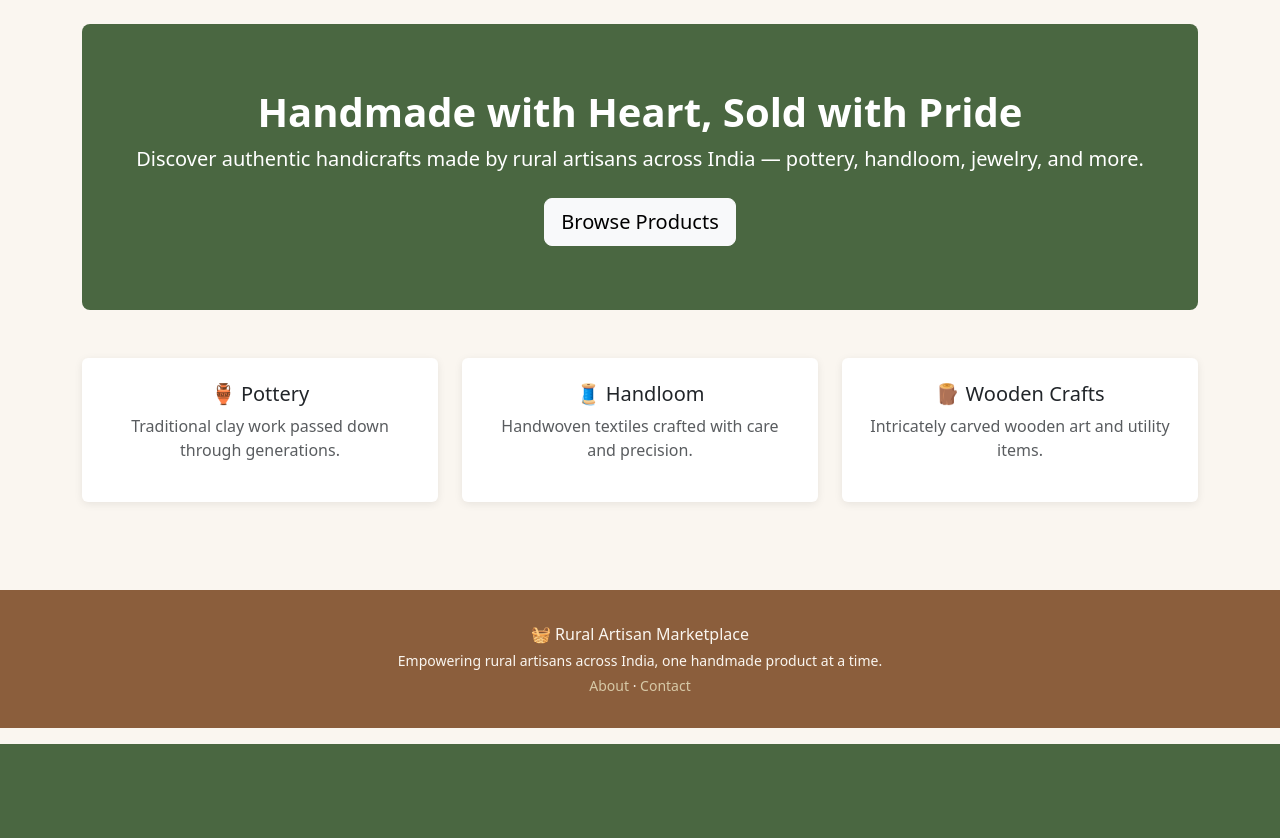
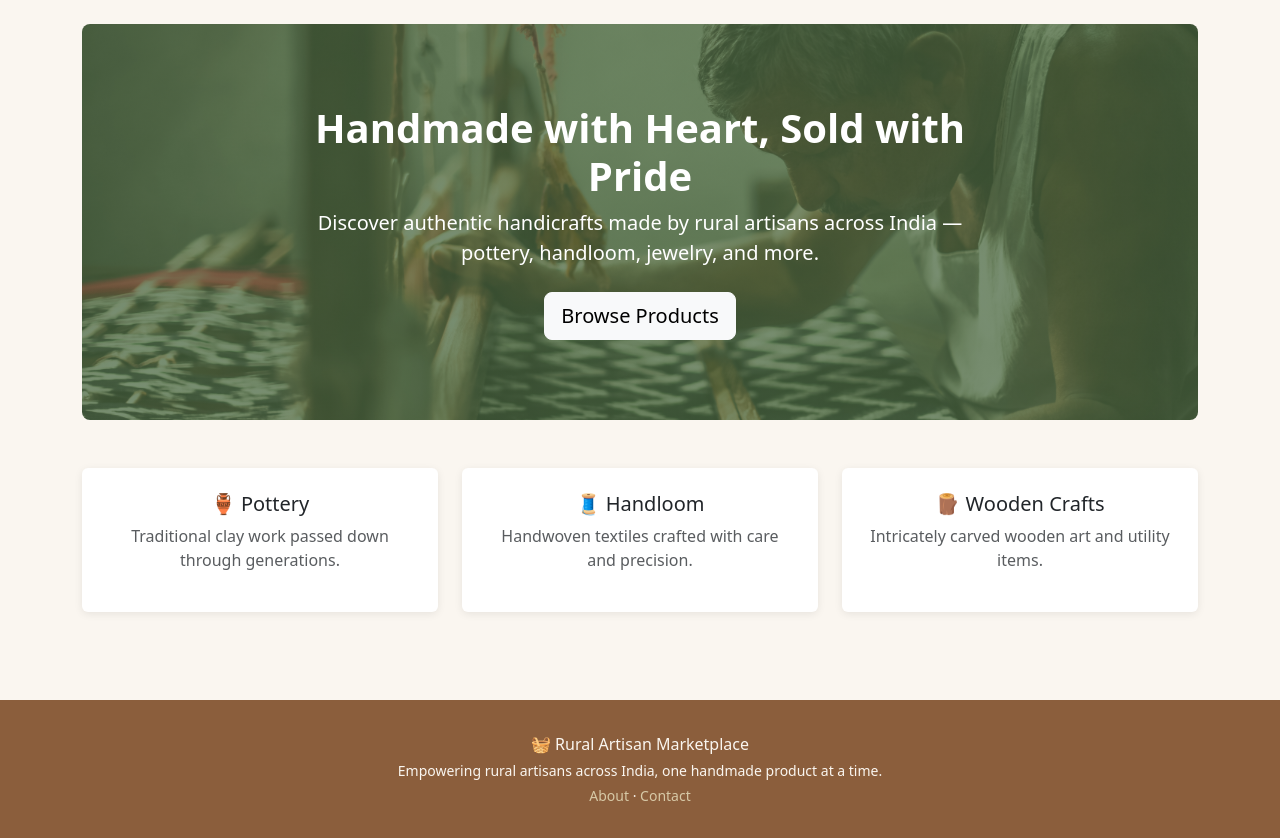
Before and after one commit to Tanwi20024/rural-artisan-marketplace, a Flask app: page / in a window 1280 px wide. Shown: the part 56-894 px from the top of the page. Before the commit the page ends 800 px from the top, so only its background shows below. Run offline with Flask 3, Linux system fonts and the light colour scheme.

Commit message:
Step 10: Polish - error pages, hero image, clickable categories, README

```diff
--- a/app.py
+++ b/app.py
@@ -22,7 +22,7 @@ def create_app():
 
     @login_manager.user_loader
     def load_user(user_id):
-        return User.query.get(int(user_id))
+        return db.session.get(User, int(user_id))
 
     # Register blueprints
     # Register blueprints
@@ -49,6 +49,19 @@ def create_app():
     def contact():
         return render_template('contact.html')
 
+    @app.errorhandler(404)
+    def page_not_found(e):
+        return render_template('errors/404.html'), 404
+
+    @app.errorhandler(403)
+    def forbidden(e):
+        return render_template('errors/403.html'), 403
+
+    @app.errorhandler(500)
+    def internal_error(e):
+        db.session.rollback()
+        return render_template('errors/500.html'), 500
+
     return app
 
 
--- a/blueprints/products/routes.py
+++ b/blueprints/products/routes.py
@@ -103,12 +103,16 @@ def edit_product(product_id):
 @products_bp.route('/artisan/products/delete/<int:product_id>', methods=['POST'])
 @login_required
 def delete_product(product_id):
-    """Artisan deletes their own product."""
+    """Artisan deletes their own product, unless it has existing orders."""
     product = Product.query.get_or_404(product_id)
 
     if product.artisan_id != current_user.id:
         abort(403)
 
+    if product.order_items:
+        flash('This product cannot be deleted because it has existing orders. Consider marking it out of stock instead.', 'warning')
+        return redirect(url_for('products.product_detail', product_id=product.id))
+
     db.session.delete(product)
     db.session.commit()
     flash('Product deleted.', 'info')
--- a/static/css/style.css
+++ b/static/css/style.css
@@ -10,6 +10,9 @@ body {
     color: var(--color-text);
 }
 
+
+/* Navbar */
+
 .navbar-custom {
     background-color: var(--color-primary);
 }
@@ -17,22 +20,32 @@ body {
 .navbar-custom .navbar-brand,
 .navbar-custom .nav-link {
     color: #FAF6F0 !important;
+    transition: color 0.2s ease;
 }
 
 .navbar-custom .nav-link:hover {
     color: #D7C9A7 !important;
 }
 
+
+/* Buttons */
+
 .btn-accent {
     background-color: var(--color-accent);
     color: white;
     border: none;
+    transition: all 0.25s ease;
 }
 
 .btn-accent:hover {
     background-color: #3a5233;
     color: white;
+    transform: translateY(-2px);
+    box-shadow: 0 4px 12px rgba(74, 103, 65, 0.3);
 }
+
+
+/* Footer */
 
 .footer-custom {
     background-color: var(--color-primary);
@@ -44,6 +57,7 @@ body {
 .footer-custom a {
     color: #D7C9A7;
     text-decoration: none;
+    transition: color 0.2s ease;
 }
 
 .footer-custom a:hover {
@@ -51,14 +65,88 @@ body {
     text-decoration: underline;
 }
 
+
+/* Hero section with background image */
+
 .hero-section {
-    background-color: var(--color-accent);
+    background-image: linear-gradient(rgba(74, 103, 65, 0.75), rgba(74, 103, 65, 0.75)), url('/static/images/hero-bg.jpg');
+    background-size: cover;
+    background-position: center;
     color: white;
-    padding: 4rem 1rem;
+    padding: 5rem 1.5rem;
     border-radius: 0.5rem;
+    margin-bottom: 2rem;
 }
+
+.hero-overlay {
+    max-width: 700px;
+    margin: 0 auto;
+}
+
+
+/* Cards — smooth hover lift */
 
 .card {
     border: none;
     box-shadow: 0 2px 8px rgba(0, 0, 0, 0.08);
+    transition: transform 0.25s ease, box-shadow 0.25s ease;
 }
+
+.card:hover {
+    transform: translateY(-5px);
+    box-shadow: 0 8px 20px rgba(0, 0, 0, 0.12);
+}
+
+.category-card {
+    cursor: pointer;
+}
+
+.category-card:hover {
+    border: 1px solid var(--color-accent);
+}
+
+
+/* Product image zoom on hover */
+
+.card-img-top {
+    transition: transform 0.3s ease;
+    overflow: hidden;
+}
+
+.card:hover .card-img-top {
+    transform: scale(1.05);
+}
+
+
+/* Smooth page transitions */
+
+main {
+    animation: fadeIn 0.4s ease-in;
+}
+
+@keyframes fadeIn {
+    from {
+        opacity: 0;
+        transform: translateY(8px);
+    }
+    to {
+        opacity: 1;
+        transform: translateY(0);
+    }
+}
+
+
+/* Alerts */
+
+.alert {
+    border-radius: 0.5rem;
+}
+
+
+/* Form focus states */
+
+.form-control:focus,
+.form-select:focus {
+    border-color: var(--color-accent);
+    box-shadow: 0 0 0 0.2rem rgba(74, 103, 65, 0.15);
+}
--- a/templates/about.html
+++ b/templates/about.html
@@ -3,6 +3,8 @@
 <div class="row justify-content-center">
     <div class="col-md-8">
         <h2 class="mb-4">About Us</h2>
+
+        <img src="{{ url_for('static', filename='images/about-craft.jpg') }}" class="img-fluid rounded mb-4" alt="Rural artisan craft">
 
         <p>Rural Artisan Marketplace is a platform built to help talented artisans across rural India sell their handmade products directly to customers — without relying on middlemen who often take a large share of their earnings.</p>
 
--- a/templates/home.html
+++ b/templates/home.html
@@ -1,29 +1,37 @@
 {% extends "base.html" %} {% block title %}Home - Rural Artisan Marketplace{% endblock %} {% block content %}
 
 <div class="hero-section text-center mb-5">
+    <div class="hero-overlay">
         <h1 class="fw-bold">Handmade with Heart, Sold with Pride</h1>
         <p class="lead">Discover authentic handicrafts made by rural artisans across India — pottery, handloom, jewelry, and more.</p>
         <a href="{{ url_for('products.list_products') }}" class="btn btn-light btn-lg mt-2">Browse Products</a>
     </div>
+</div>
 
 <div class="row text-center">
     <div class="col-md-4 mb-4">
-        <div class="card p-4 h-100">
+        <a href="{{ url_for('products.list_products', category='Pottery') }}" class="text-decoration-none text-dark">
+            <div class="card p-4 h-100 category-card">
                 <h5>🏺 Pottery</h5>
                 <p class="text-muted">Traditional clay work passed down through generations.</p>
             </div>
+        </a>
     </div>
     <div class="col-md-4 mb-4">
-        <div class="card p-4 h-100">
+        <a href="{{ url_for('products.list_products', category='Handloom') }}" class="text-decoration-none text-dark">
+            <div class="card p-4 h-100 category-card">
                 <h5>🧵 Handloom</h5>
                 <p class="text-muted">Handwoven textiles crafted with care and precision.</p>
             </div>
+        </a>
     </div>
     <div class="col-md-4 mb-4">
-        <div class="card p-4 h-100">
+        <a href="{{ url_for('products.list_products', category='Wooden Crafts') }}" class="text-decoration-none text-dark">
+            <div class="card p-4 h-100 category-card">
                 <h5>🪵 Wooden Crafts</h5>
                 <p class="text-muted">Intricately carved wooden art and utility items.</p>
             </div>
+        </a>
     </div>
 </div>
 
```
Also changed, not shown: templates/errors/403.html (added, +7 -0 lines), templates/errors/404.html (added, +7 -0 lines), templates/errors/500.html (added, +7 -0 lines), static/images/hero-bg.jpg (added), 2 other files. Lines whose indentation alone changed are shown as unchanged.
